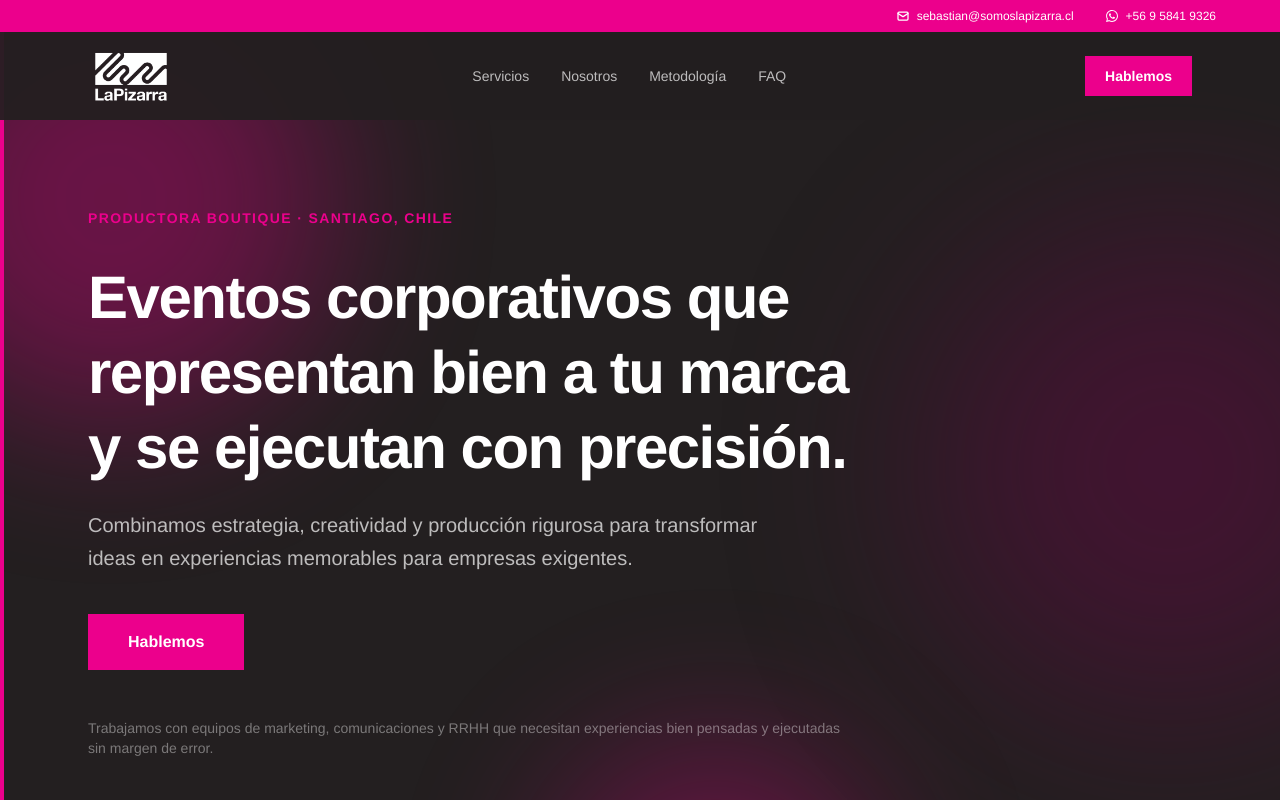
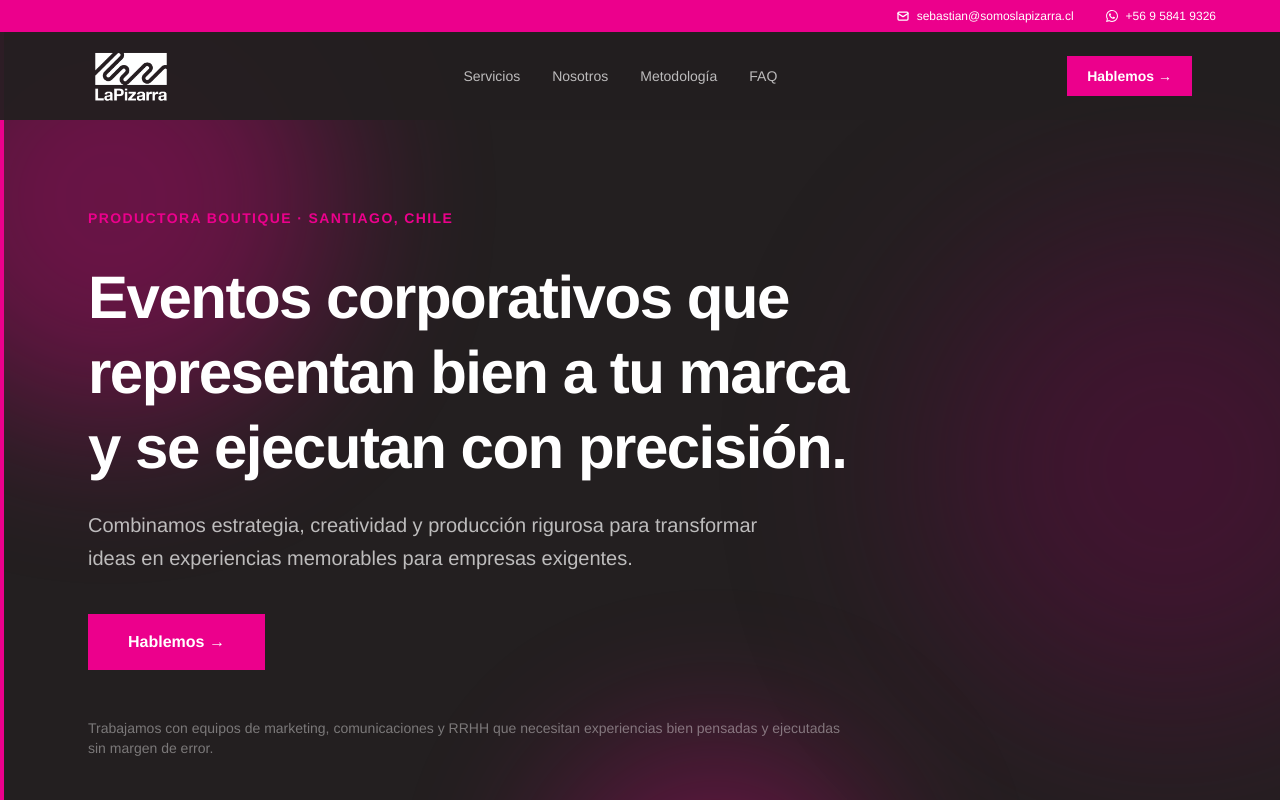
Before and after one commit to sebavigneaux-ui/lapizarra, a Next.js app: page / in a window 1280 px wide. Shown: the top 800 px of the page. Built offline with nearby package versions, Linux system fonts and the light colour scheme.

Commit message:
CTAs: agrega flecha → en todos los botones Hablemos

```diff
--- a/app/components/CTAFinal.tsx
+++ b/app/components/CTAFinal.tsx
@@ -28,7 +28,7 @@ export default function CTAFinal() {
               rel="noopener noreferrer"
               className="bg-[#EC008C] text-white font-black px-10 py-4 text-base hover:bg-[#c8007a] transition-colors text-center"
             >
-              Hablemos
+              Hablemos →
             </a>
           </div>
 
--- a/app/components/Header.tsx
+++ b/app/components/Header.tsx
@@ -68,7 +68,7 @@ export default function Header() {
             rel="noopener noreferrer"
             className="bg-[#EC008C] text-white text-sm font-bold px-5 py-2.5 hover:bg-[#c8007a] transition-colors"
           >
-            Hablemos
+            Hablemos →
           </a>
         </div>
       </div>
--- a/app/components/Hero.tsx
+++ b/app/components/Hero.tsx
@@ -39,7 +39,7 @@ export default function Hero() {
               rel="noopener noreferrer"
               className="bg-[#EC008C] hover:bg-[#c8007a] text-white font-bold px-10 py-4 text-base transition-colors text-center"
             >
-              Hablemos
+              Hablemos →
             </a>
           </div>
 
```
